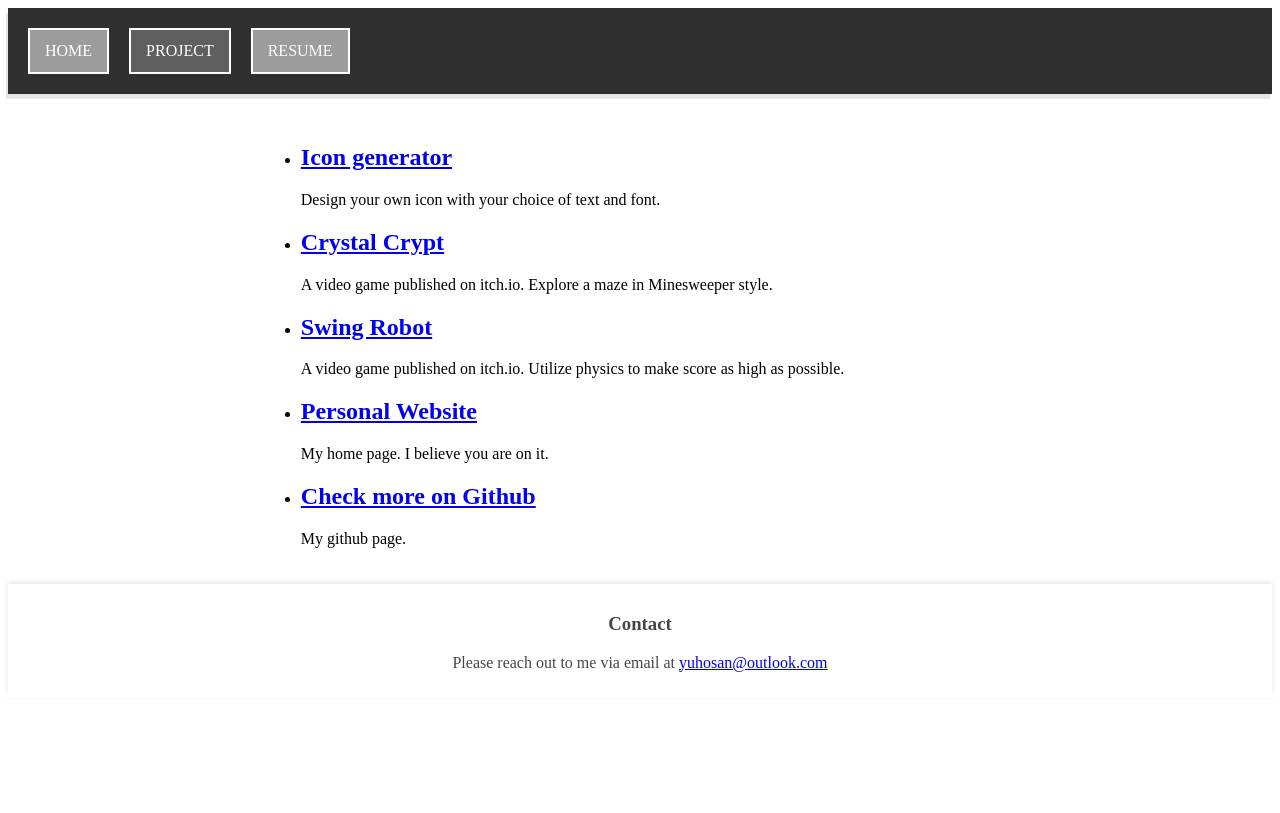
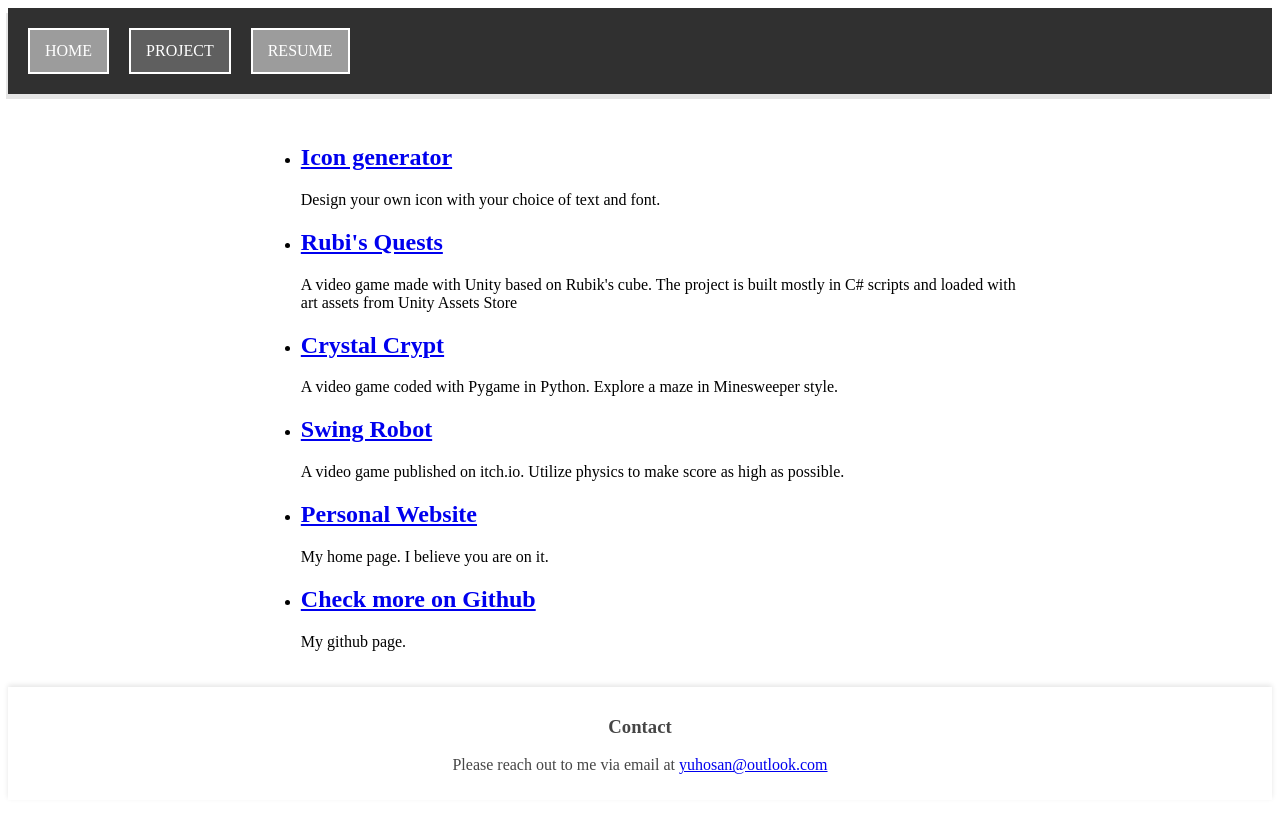
Before and after one commit to WelkinMario/WelkinMario.github.io, a Jekyll site: the page built from project.html, in a window 1280 px wide. Shown: the top 813 px of the page. Built offline with Jekyll 4.4.1, drawn with Linux system fonts in a browser that asks for light colours.

Commit message:
Update projects.yml

```diff
--- a/_data/projects.yml
+++ b/_data/projects.yml
@@ -1,9 +1,12 @@
 - name: Icon generator
   link: https://welkinmario.github.io/Icon/
   short: Design your own icon with your choice of text and font.
+- name: Rubi's Quests
+  link: https://welkinm.itch.io/rubis-quests
+  short: A video game made with Unity based on Rubik's cube. The project is built mostly in C# scripts and loaded with art assets from Unity Assets Store
 - name: Crystal Crypt
   link: https://welkinm.itch.io/crystal-crypt
-  short: A video game published on itch.io. Explore a maze in Minesweeper style.
+  short: A video game coded with Pygame in Python. Explore a maze in Minesweeper style.
 - name: Swing Robot
   link: https://welkinm.itch.io/robosport
   short: A video game published on itch.io. Utilize physics to make score as high as possible.
```
